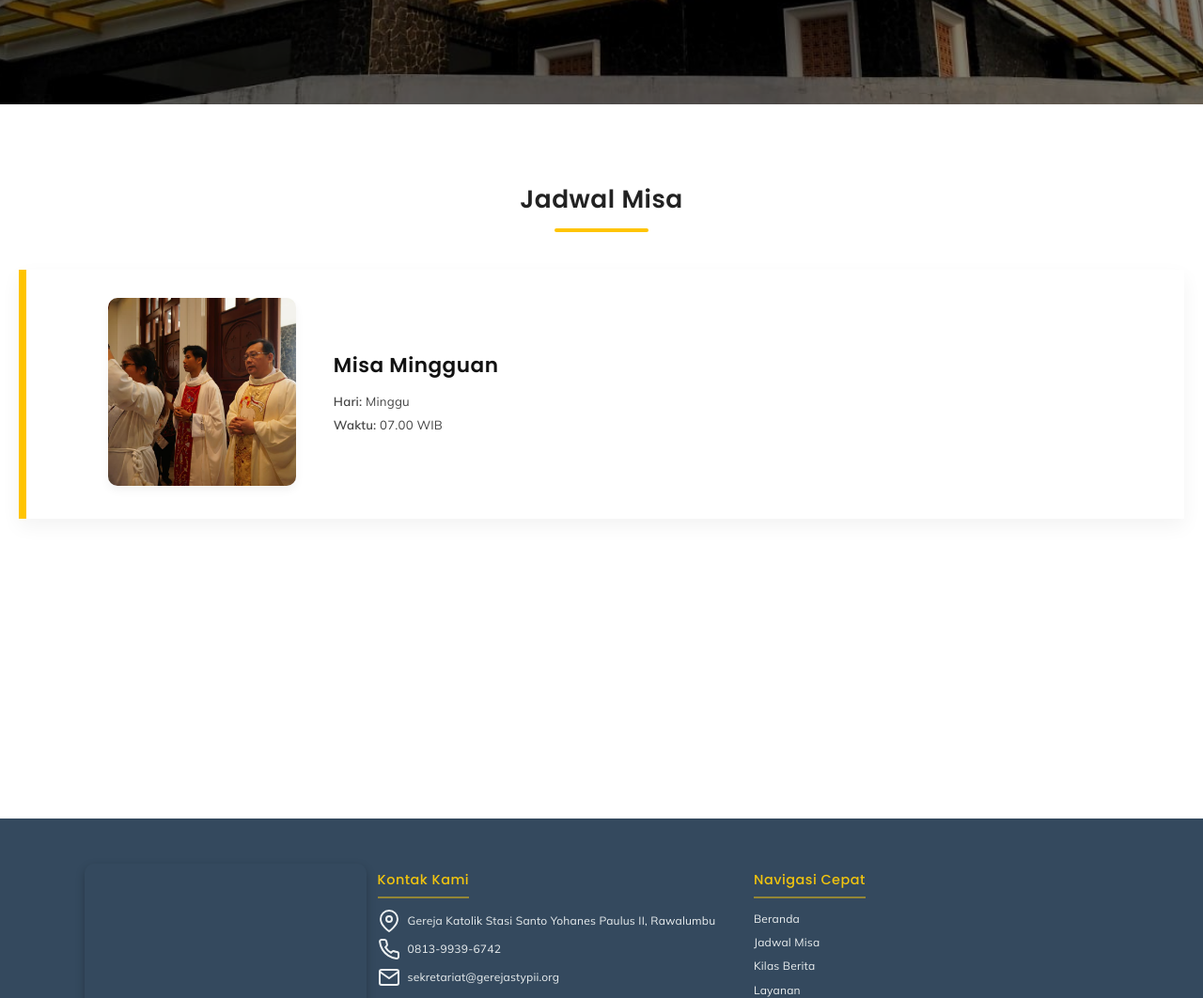
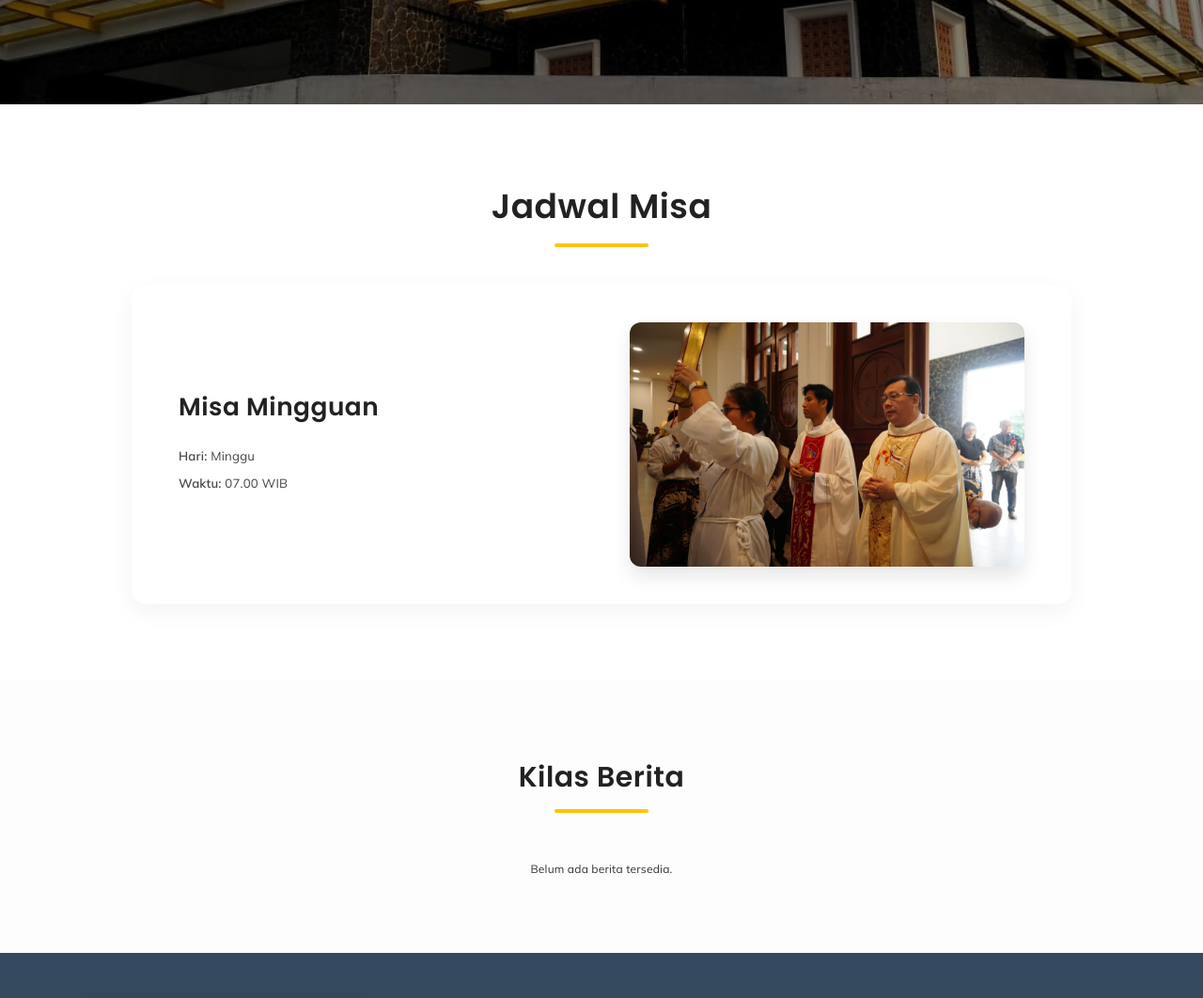
Before and after one commit to maxi6655sw/gereja-3, a Django app: page / in a window 1280 px wide. Shown: the part 748-1810 px from the top of the page at 94% size. Run offline with Django 5.2, Linux system fonts and the light colour scheme; a map, chart or similar area stays blank; grey boxes are pictures that could not be loaded.

Commit message:
Add files via upload

```diff
--- a/gereja_yp2/app_utama/static/css/styles.css
+++ b/gereja_yp2/app_utama/static/css/styles.css
@@ -251,157 +251,200 @@ body, h1, h2, h3, a, span {
   drop-shadow: 0 0.5rem 4rem rgba(29, 29, 29, 0.1);
 }
 
-/* kontener dua start */
-
 .container-dua {
-  min-height: 75vh;
-  margin: 80px auto;
-  padding: 0 20px;
+  min-height: 65vh;
+  padding: 80px 7%;
+  background-color: #fff;
   text-align: center;
-
 }
 
 .container-dua h1 {
-  font-size: 2.2rem;
-  font-weight: 600;
+  font-size: 3rem;
+  font-weight: 700;
+  color: #222;
   margin-bottom: 10px;
-  color: #222;
 }
 
 .divider {
   width: 100px;
   height: 4px;
   background-color: rgb(255, 196, 0);
-  margin: 0 auto 20px;
+  margin: 0 auto 40px;
   border-radius: 2px;
-
 }
 
+/* ====== Layout dua kolom ====== */
 .jadwal-wrapper {
+  display: flex;
+  justify-content: center;
+  align-items: center;
+  gap: 50px;
+  max-width: 1000px;
+  margin: 0 auto;
+  flex-wrap: wrap;
   background: #fff;
   border-radius: 15px;
-  padding: 30px 40px;
   box-shadow: 0 8px 25px rgba(0, 0, 0, 0.05);
-  max-width: 1000px;
-  margin: 0 auto;
+  padding: 40px 50px;
 }
 
-.jadwal-card {
-  display: flex;
-  flex-direction: row;
-  align-items: center;
-  justify-content: flex-start;
-  text-align: left;
-  padding: 30px 7%;
-  gap: 40px;
-  background: #fff;
-  border-left: 8px solid rgb(255, 196, 0);
-  border-radius: 0;
-  box-shadow: 0 8px 20px rgba(0, 0, 0, 0.05);
-  margin: 40px 0;
-  width: 100%;
-  transition: transform 0.3s ease, box-shadow 0.3s ease, border-left-color 0.3s ease;
-}
-
-.jadwal-card:last-child {
-  border-bottom: none; /* Hilangkan garis pemisah terakhir */
-}
-
-.jadwal-card:hover {
-  transform: translateY(-3px);
-  border-left-color: rgb(255, 180, 0);
-}
-
-/* ====== Gambar ====== */
-.jadwal-image {
-  flex: 0 0 auto;
-}
-
-.jadwal-image img {
-  width: 200px;
-  height: 200px;
-  object-fit: cover;
-  border-radius: 10px;
-  box-shadow: 0 5px 10px rgba(0, 0, 0, 0.05);
-}
-
-/* ====== Info Misa ====== */
+/* ====== Kiri: Info ====== */
 .jadwal-info {
   flex: 1;
-  display: flex;
-  flex-direction: column;
-  justify-content: center;
   text-align: left;
 }
 
 .jadwal-info h2 {
-  font-size: 1.8rem;
-  font-weight: 600;
-  color: #111;
-  margin-bottom: 0.5rem;
+  font-size: 2.2rem;
+  font-weight: 700;
+  color: #222;
+  margin-bottom: 20px;
 }
 
 .jadwal-detail p {
   font-size: 1.1rem;
   color: #444;
-  margin: 4px 0;
+  margin-bottom: 8px;
 }
 
+/* ====== Kanan: Gambar ====== */
+.jadwal-image {
+  flex: 1;
+  display: flex;
+  justify-content: flex-end;
+}
+
+.jadwal-image img {
+  width: 100%;
+  max-width: 420px;
+  height: 260px;
+  object-fit: cover;
+  border-radius: 12px;
+  box-shadow: 0 10px 20px rgba(0, 0, 0, 0.1);
+  transition: transform 0.3s ease;
+}
+
+.jadwal-image img:hover {
+  transform: scale(1.03);
+}
+
+/* ====== Responsif ====== */
 @media (max-width: 900px) {
-  .jadwal-card {
-    flex-direction: column;
+  .jadwal-wrapper {
+    flex-direction: column-reverse;
     text-align: center;
-    align-items: center;
-    gap: 16px;
-    border-left: none;
-    border-top: 4px solid rgb(255, 196, 0);
+    padding: 25px;
+  }
+
+  .jadwal-info {
+    text-align: center;
+  }
+
+  .jadwal-image img {
+    max-width: 100%;
+    height: 220px;
   }
 }
 
+/* ===============================
+   Container Tiga - Kilas Berita Preview
+   =============================== */
+.container-tiga {
+  padding: 80px 7%;
+  background-color: #fdfdfd;
+  text-align: center;
+}
 
-.jadwal-card:hover {
+.container-tiga h1 {
+  font-size: 2.5rem;
+  color: #222;
+  margin-bottom: 10px;
+  font-weight: 700;
+}
+
+.container-tiga .divider {
+  width: 100px;
+  height: 4px;
+  background-color: rgb(255, 196, 0);
+  margin: 0 auto 50px;
+  border-radius: 2px;
+}
+
+/* ====== Layout ====== */
+.berita-container {
+  display: flex;
+  flex-wrap: wrap;
+  justify-content: center;
+  gap: 30px;
+  max-width: 1100px;
+  margin: 0 auto;
+}
+
+.berita-card {
+  background: #fff;
+  border-radius: 12px;
+  box-shadow: 0 8px 20px rgba(0, 0, 0, 0.05);
+  width: 320px;
+  overflow: hidden;
+  text-align: left;
+  transition: 0.3s ease all;
+}
+
+.berita-card:hover {
   transform: translateY(-5px);
   box-shadow: 0 12px 30px rgba(0, 0, 0, 0.1);
 }
 
-.jadwal-image {
-  flex: 0 0 auto; /* Pastikan gambar tidak meregang */
+/* ====== Gambar ====== */
+.berita-img img {
+  width: 100%;
+  height: 200px;
+  object-fit: cover;
 }
 
-.jadwal-image img {
-  width: 200px;
-  height: 200px;
-  object-fit: cover;
-  border-radius: 10px;
+/* ====== Info ====== */
+.berita-info {
+  padding: 20px;
 }
 
-.jadwal-info {
-  flex: 1; /* Isi ruang yang tersisa */
-  display: flex;
-  flex-direction: column;
-  justify-content: center;
-  text-align: left;
+.berita-info h2 {
+  font-size: 1.3rem;
+  color: #111;
+  margin-bottom: 10px;
+  font-weight: 600;
 }
 
-.jadwal-info h2 {
-  font-size: 1.8rem;
-  font-weight: 600;
-  color: #111;
-  margin-bottom: 0.5rem;
+.ringkasan {
+  font-size: 0.95rem;
+  color: #555;
+  line-height: 1.5;
+  margin-bottom: 15px;
 }
 
-.jadwal-detail p {
-  font-size: 1.1rem;
-  color: #444;
-  margin: 4px 0;
+.btn-selengkapnya {
+  display: inline-block;
+  background: rgb(255, 196, 0);
+  color: #fff;
+  font-weight: 600;
+  padding: 7px 15px;
+  border-radius: 6px;
+  font-size: 0.9rem;
+  text-decoration: none;
+  transition: background 0.3s ease;
 }
 
-.jadwal-card:hover {
-  transform: translateY(-5px);
-  box-shadow: 0 12px 30px rgba(0, 0, 0, 0.1);
+.btn-selengkapnya:hover {
+  background: #ffb700;
 }
 
-/* kontener dua end */
+/* Responsif */
+@media (max-width: 768px) {
+  .berita-card {
+    width: 100%;
+    max-width: 400px;
+  }
+}
+
 
 
 
--- a/gereja_yp2/app_utama/templates/detail_berita.html
+++ b/gereja_yp2/app_utama/templates/detail_berita.html
@@ -8,6 +8,11 @@
 {% endblock %}
 
 {% block content %}
+
+<section class="gambar awal">
+  <img src="{% static 'img/header-atas.jpg' %}" alt="Gambar Header Atas">
+</section>
+
 <section class="berita-detail-container">
 
   <!-- Judul Berita -->
--- a/gereja_yp2/app_utama/templates/index.html
+++ b/gereja_yp2/app_utama/templates/index.html
@@ -14,10 +14,7 @@
   <h1>Jadwal Misa</h1>
   <hr class="divider">
 
-    <div class="jadwal-card">
-        <div class="jadwal-image">
-            <img src="{% static '\img\foto-misa.png' %}" alt="Misa Mingguan">
-        </div>
+  <div class="jadwal-wrapper">
       <div class="jadwal-info">
           <h2>Misa Mingguan</h2>
           <div class="jadwal-detail">
@@ -25,11 +22,37 @@
               <p><strong>Waktu:</strong> 07.00 WIB</p>
           </div>
       </div>
+
+      <div class="jadwal-image">
+          <img src="{% static 'img/foto-misa.png' %}" alt="Misa Mingguan">
+      </div>
   </div>
 </section>
 
 <section class="container-tiga">
+  <h1>Kilas Berita</h1>
+  <hr class="divider">
 
+  <div class="berita-container">
+    {% for b in berita_acak %}
+    <div class="berita-card">
+      <div class="berita-img">
+        {% if b.gambar %}
+        <img src="{{ b.gambar.url }}" alt="{{ b.judul }}">
+        {% else %}
+        <img src="{% static 'img/default.jpg' %}" alt="Berita">
+        {% endif %}
+      </div>
+      <div class="berita-info">
+        <h2>{{ b.judul }}</h2>
+        <p class="ringkasan">{{ b.ringkasan|truncatechars:120 }}</p>
+        <a href="{% url 'detail_berita' slug=b.slug %}" class="btn-selengkapnya">Selengkapnya</a>
+      </div>
+    </div>
+    {% empty %}
+    <p>Belum ada berita tersedia.</p>
+    {% endfor %}
   </div>
 </section>
+
 {% endblock %}
--- a/gereja_yp2/app_utama/templates/kilas_berita.html
+++ b/gereja_yp2/app_utama/templates/kilas_berita.html
@@ -8,6 +8,10 @@
 {% endblock %}
 
 {% block content %}
+<section class="gambar awal">
+  <img src="{% static 'img/header-atas.jpg' %}" alt="Gambar Header Atas">
+</section>
+
 <section class="kilas-berita-container">
     <h1>BERITA TERKINI</h1>
     <p class="subtitle">Jadilah bagian dari komunitas Gereja yang mengalami kehadiran Tuhan</p>
--- a/gereja_yp2/app_utama/views.py
+++ b/gereja_yp2/app_utama/views.py
@@ -2,6 +2,7 @@ from django.shortcuts import render
 from .models import JadwalMisa
 from .models import Berita, Kategori
 from django.shortcuts import render, get_object_or_404
+import random
 
 
 # Create your views here.
@@ -43,3 +44,13 @@ def detail_berita(request, slug):
         'berita': berita,
         'berita_terkait': berita_terkait
     })
+
+
+def home(request):
+    # Ambil semua berita lalu pilih 3 secara acak
+    semua_berita = list(Berita.objects.all())
+    berita_acak = random.sample(semua_berita, min(len(semua_berita), 3))
+
+    return render(request, 'home.html', {
+        'berita_acak': berita_acak
+    })
```
Also changed, not shown: gereja_yp2/app_utama/static/css/detail_berita.css (+20 -1 lines), gereja_yp2/app_utama/static/css/jadwal_misa.css (added, +166 -0 lines), gereja_yp2/app_utama/static/css/jadwal_petugas.css (added, +31 -0 lines), gereja_yp2/app_utama/static/css/kilas_berita.css (+17 -6 lines), gereja_yp2/app_utama/templates/jadwal_misa.html (+10 -1 lines), gereja_yp2/app_utama/templates/jadwal_petugas.html (+13 -1 lines), gereja_yp2/db.sqlite3, gereja_yp2/media/berita/DSC02091_1.JPG (added), gereja_yp2/media/berita/DSC02102.JPG (added), gereja_yp2/media/berita/WhatsApp_Image_2025-10-11_at_14.48.43_745bd569.jpg (added), 2 other files. Lines whose indentation alone changed are shown as unchanged.
